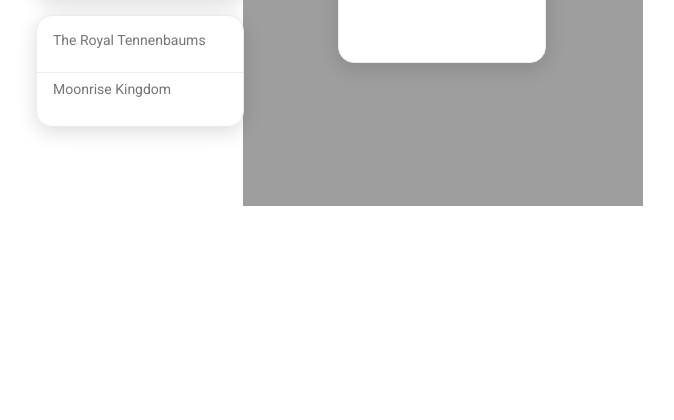
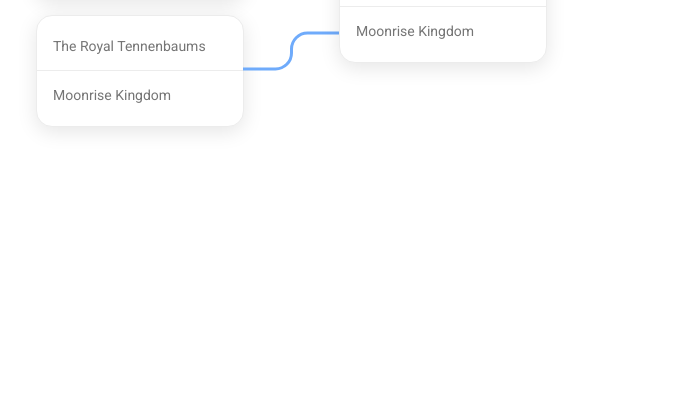
Before and after one commit to jrkolsby/MovieBracket, a Flask app: page / in a window 1280 px wide. Shown: the part 337-757 px from the top of the page, without its empty margins (316-990 px from the left). Run offline with Flask 2, Linux system fonts and the light colour scheme.

Commit message:
feat: linkages

```diff
--- a/server.py
+++ b/server.py
@@ -1,40 +1,11 @@
 from flask import Flask, request
 from flask import render_template
 
-from db.data import session, Movie, Award, Join
+from db.data import createMovie, createAward, createJoin
 
 app = Flask(__name__)
-
-print "Movie Bracket!"
-
-@app.route("/get")
-def getStuff():
-    getData()
-
-    return "GOT IT!"
-
-def compare(a, b):
-    print a;
-    print b;
-    return a;
 
 @app.route("/")
 def index():
 
-    bracket = request.args.get('b')
-
-    if bracket is not None:
-        bracket = bracket.split(',')
-        round1 = [
-                    compare(bracket[0], bracket[1]),
-                    compare(bracket[2], bracket[3])
-                ]
-
-        winner = compare(round1[0], round1[1])
-
-        return render_template('index.html',
-            movieA=round1[0],
-            movieB=winner,
-            movieC=round1[1])
-
     return render_template('index.html');
--- a/static/css/style.css
+++ b/static/css/style.css
@@ -40,7 +40,7 @@
 
 .col.right {
     padding-top: 64px;
-    margin-left: -2px;
+    margin-left: -5px;
 }
 
 .round {
@@ -51,7 +51,7 @@
     margin-bottom: 16px;
     background: #FFFFFF;
     border: 1px solid #ECECEC;
-    box-shadow: 0 5px 20px 0 rgba(0,0,0,0.14);
+    box-shadow: 0 5px 20px 0 rgba(0,0,0,0.1);
     border-radius: 16px;
     z-index: 5;
 }
@@ -63,69 +63,71 @@
     display: block;
     left: 100%;
     z-index: 0;
-    /*
-    transform: scaleY(2);
-    transform-origin: 0 0;
-    */
 }
 
-.round.up::after {
-    content: url('../img/link-up.svg');
-    bottom: 47%;
-    width: 32px;
-    height: 40px;
+.round.up::after,
+.round.down::after {
+    width: 16px;
+    height: 72px;
 }
 
-.round.down::after {
-    content: url('../img/link-down.svg');
-    top: 50%;
-    width: 32px;
-    height: 40px;
-}
+.round.up.long::after,
+.round.down.long::after { height: 199px; }
 
-.round.first {
-    margin-left: 0;
-}
+.round.up.right::after { height: 40px; }
 
-.round.second {
-    margin-left: 64px;
-}
+.round.right.up::after,
+.round.right.down::after { width: 32px; }
 
-.round.third {
-    margin-left: 128px;
-}
+.round.right.med::after { width: 97px; }
+.round.right.long::after { width: 160px; }
 
-/* 1, 3, 5 ...
-.col.left .round:nth-child(2n+1)::after {
-    content: 'link down';
+.round.up::after { bottom: 50%; }
+.round.down::after { top: 50%; }
 
-}
+.round.up::after { content: url('../img/up.svg'); }
+.round.down::after { content: url('../img/down.svg'); }
+.round.up.long::after { content: url('../img/up-long.svg'); }
+.round.up.right::after { content: url('../img/up-right.svg'); }
+.round.up.right::after { content: url('../img/up-right.svg'); }
+.round.down.long::after { content: url('../img/down-long.svg'); }
+.round.down.right::after { content: url('../img/down-right.svg'); }
+.round.up.right.med::after { content: url('../img/up-right-med.svg'); }
+.round.up.right.long::after { content: url('../img/up-right-long.svg'); }
 
-*/
+.round.first { margin-left: 0; }
+
+.round.second { margin-left: 64px; }
+
+.round.third { margin-left: 128px; }
 
 /* ROUND CONTENTS */
 
+.round { padding-top: 6px; }
+
+.round h4,
 .round input {
     font-family: Roboto;
     font-weight: 500;
     font-size: 14px;
     color: #414141;
     display: block;
-    padding: 16px;
-    padding-bottom: 0;
     margin: 0;
     width: 100%;
 }
 
-.round .awards {
-    box-sizing: border-box;
-    width: 100%;
-    height: 16px;
-    padding: 4px 16px;
-    padding-bottom: 20px;
-    margin-bottom: -8px;
-    border-bottom: 1px solid #ECECEC;
+.round h4 { padding: 5px 16px; }
+
+.round input { padding: 16px; }
+
+.round .awards { padding: 0 16px; }
+
+.round hr {
+    border-color: #ECECEC;
+    margin: 8px 0;
 }
+
+.round.input hr { margin: 0; }
 
 .round .awards:last-child {
     border-bottom: none;
@@ -134,6 +136,8 @@
 .awards span {
     height: 12px;
     width: 12px;
-    background: red;
     display: inline-block;
 }
+
+span.cannes { background: url('../img/cannes.svg'); }
+span.globes { background }
--- a/templates/index.html
+++ b/templates/index.html
@@ -23,8 +23,25 @@
     <main>
         <div class="wrapper wide">
             <div class="col left">
-                <div class="round input down">
+                <div class="round input down right">
                     <input type="text" placeholder="The Royal Tennenbaums">
+                    <hr/>
+                    <input type="text"placeholder="Moonrise Kingdom">
+                </div>
+                <div class="round input up right">
+                    <input type="text" placeholder="The Royal Tennenbaums">
+                    <hr/>
+                    <input type="text"placeholder="Moonrise Kingdom">
+                </div>
+                <div class="round input up right med">
+                    <input type="text" placeholder="The Royal Tennenbaums">
+                    <hr/>
+                    <input type="text"placeholder="Moonrise Kingdom">
+                </div>
+            </div>
+            <div class="col right">
+                <div class="round first down">
+                    <h4>The Darjeeling Limited</h4>
                     <div class="awards">
                         <span class="cannes"></span>
                         <span class="cannes"></span>
@@ -32,32 +49,23 @@
                         <span class="cannes"></span>
                         <span class="cannes"></span>
                     </div>
-                    <input type="text"placeholder="Moonrise Kingdom">
+                    <hr/>
+                    <h4>The Darjeeling Limited</h4>
                     <div class="awards">
+                        <span class="cannes"></span>
                         <span class="cannes"></span>
                         <span class="cannes"></span>
                         <span class="cannes"></span>
                         <span class="cannes"></span>
                     </div>
                 </div>
-                <div class="round input up">
+                <div class="round input second">
                     <input type="text" placeholder="The Royal Tennenbaums">
-                    <div class="awards"></div>
+                    <hr />
                     <input type="text"placeholder="Moonrise Kingdom">
-                    <div class="awards"></div>
                 </div>
-                <div class="round input">
-                    <input type="text" placeholder="The Royal Tennenbaums">
-                    <div class="awards"></div>
-                    <input type="text"placeholder="Moonrise Kingdom">
-                    <div class="awards"></div>
-                </div>
-            </div><div class="col right">
-                <div class="round first"></div>
-                <div class="round second"></div>
             </div>
         </div>
     </main>
-
 </body>
 </html>
```
Also changed, not shown: static/img/cannes.svg (added), static/img/down-long.svg (added), static/img/down-right.svg (added), static/img/down.svg (added), static/img/globe.svg (added), static/img/medal.svg (added), static/img/oscars.svg (added), static/img/trophy.svg (added), static/img/up-long.svg (added), static/img/up-right-long.svg (added), static/img/up-right-med.svg (added), static/img/up-right.svg (added), static/img/up.svg (added), 3 other files.
